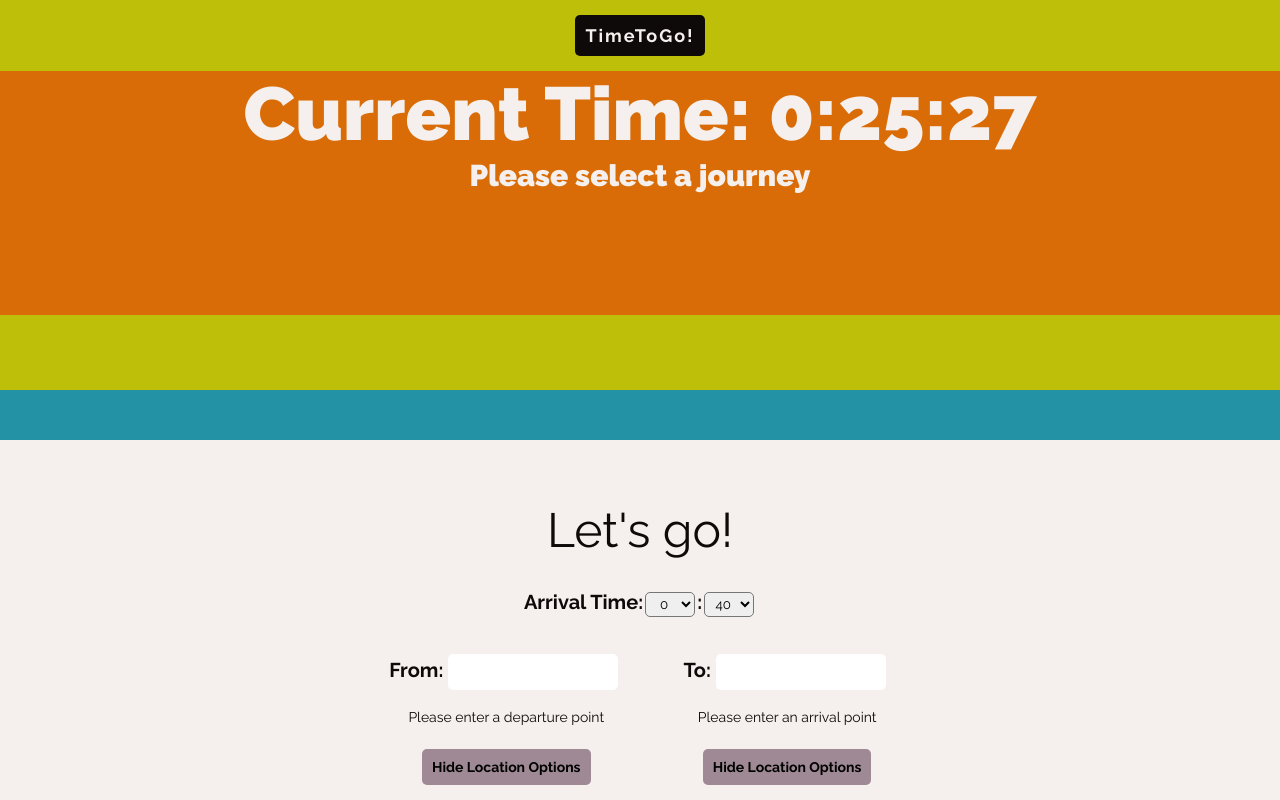
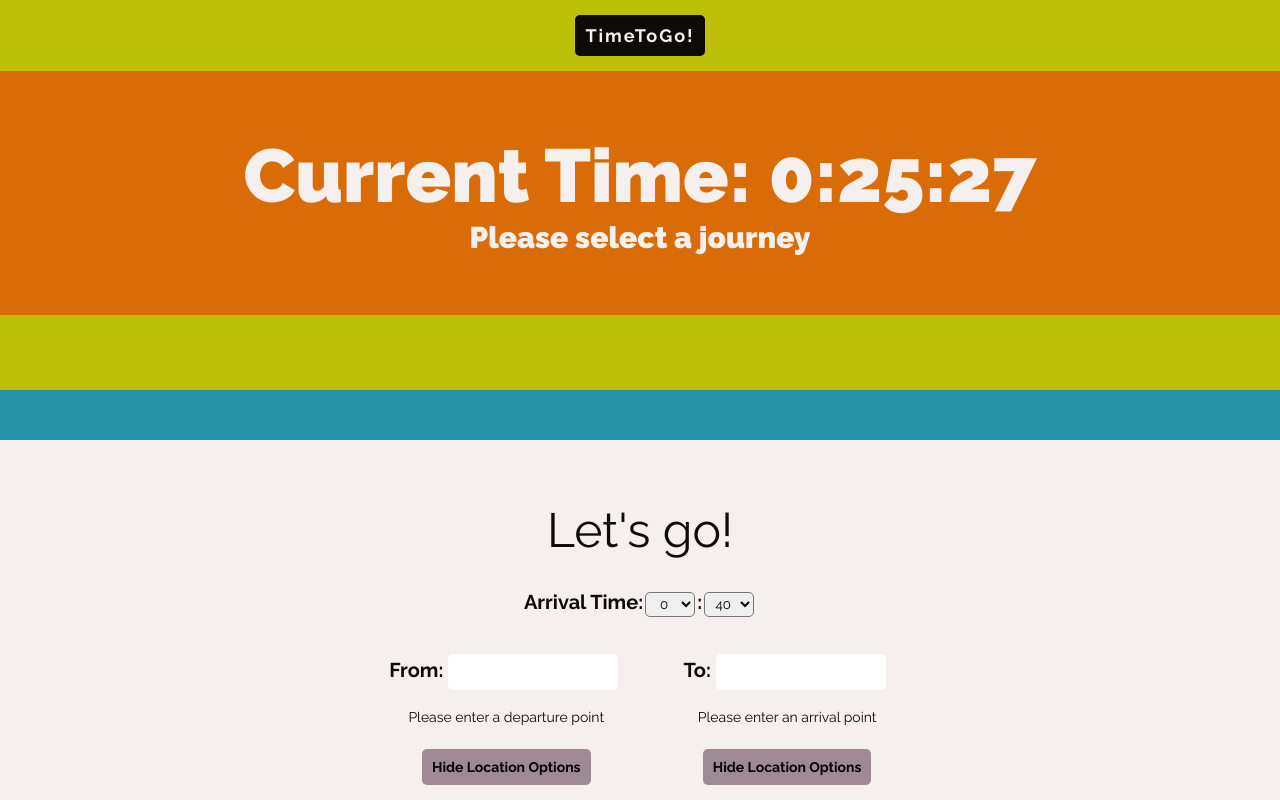
Before and after one commit to WulffHunter/timetogo, a React (Create React App) app: page / in a window 1280 px wide. Shown: the top 800 px of the page. Built offline with nearby package versions, Linux system fonts and the light colour scheme; the HTML template or start-up script is replaced by a standard one.

Commit message:
Add files via upload

```diff
--- a/src/components/Journey.js
+++ b/src/components/Journey.js
@@ -25,6 +25,7 @@ class Journey extends Component {
 	}
 
 	selectJourney() {
+		window.scrollTo(0, 0);
 		this.setState({showMore: true});
 		this.props.selectJourney(this.journey, this.props.jid + 1);
 	}
--- a/src/components/Timer.js
+++ b/src/components/Timer.js
@@ -84,7 +84,7 @@ class Timer extends Component {
 
 		return (
 			<div className="timer">
-				<div className="vhcenter">
+				<div>
 					{widget}
 				</div>
 			</div>
```
